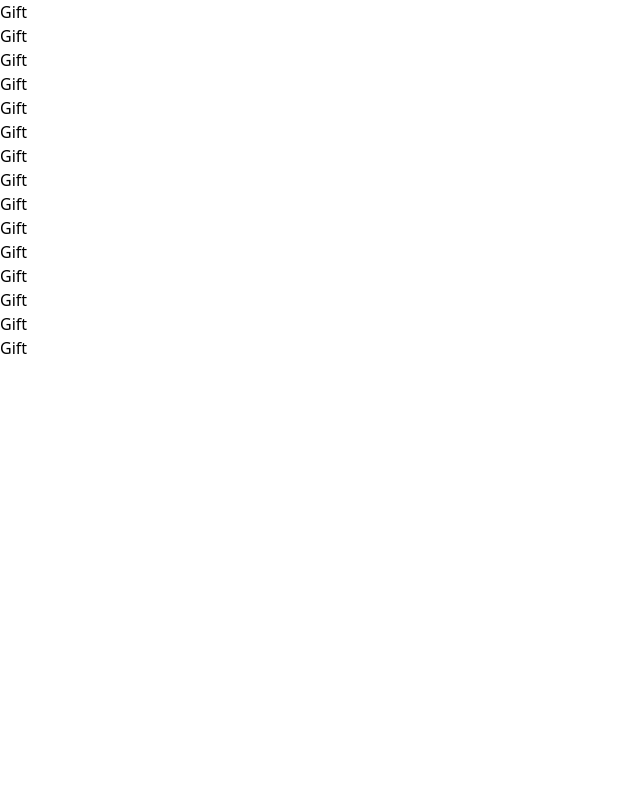
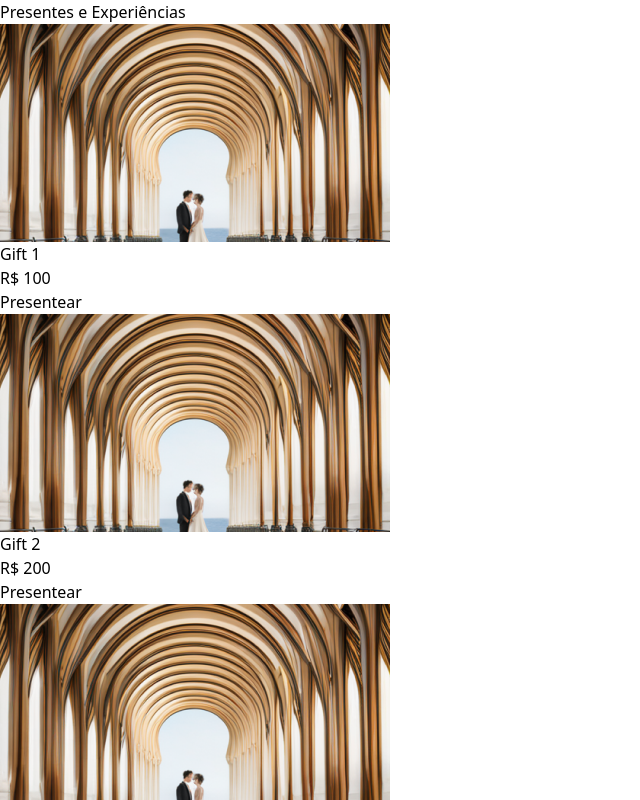
Before and after one commit to pedrojose06/wedding-webapp, a React (Vite) app: page / in a window 1280 px wide. Both pictures are taken after a click on the button "Nos de um presente". Shown: the top 800 px of the page, without its empty margins (0-640 px from the left). Built offline with nearby package versions, Linux system fonts and the light colour scheme.

Commit message:
Include design of gift list

```diff
--- a/public/locales/en/translation.json
+++ b/public/locales/en/translation.json
@@ -7,5 +7,8 @@
     "Nomes": "Clara & Pedro",
     "Data": "Saturday, June 23, 2022",
     "Local": "Bauru - SP",
-    "NosDeUmPresente": "Give us a gift"
+    "NosDeUmPresente": "Give us a gift",
+    "Moeda": "BRL",
+    "PresentesEExperiencias": "Gifts and Experiences",
+    "Presentear": "Gift"
 }
--- a/public/locales/fr/translation.json
+++ b/public/locales/fr/translation.json
@@ -7,5 +7,8 @@
     "Nomes": "Clara & Pedro",
     "Data": "Samedi 23 juin 2024",
     "Local": "Bauru - SP",
-    "NosDeUmPresente": "Offrez-nous un cadeau"
+    "NosDeUmPresente": "Offrez-nous un cadeau",
+    "Moeda": "BRL",
+    "PresentesEExperiencias": "Cadeaux et expériences",
+    "Presentear": "Offrir"
 }
--- a/public/locales/pt/translation.json
+++ b/public/locales/pt/translation.json
@@ -7,5 +7,8 @@
     "Nomes": "Clara & Pedro",
     "Data": "Sabado, 23 de junho de 2024",
     "Local": "Bauru - SP",
-    "NosDeUmPresente": "Nos de um presente"
+    "NosDeUmPresente": "Nos de um presente",
+    "Moeda": "R$",
+    "PresentesEExperiencias": "Presentes e Experiências",
+    "Presentear": "Presentear"
 }
--- a/src/App.tsx
+++ b/src/App.tsx
@@ -20,18 +20,11 @@ function App() {
 	const [page, setPage] = useAtom(activePage);
 
 	const PAGES = {
-		[ACTIVE_PAGE.HOME]: <Home />,
-		[ACTIVE_PAGE.GIFT_LIST]: <GiftList />,
-		[ACTIVE_PAGE.GIFT_DETAIL]: <GiftDetails />,
-		[ACTIVE_PAGE.LANGUAGES]: <ChangeLanguage />,
-	};
-	return (
-		<div className="App">
-			{isMobile ? (
+		[ACTIVE_PAGE.HOME]: (
 			<Suspense
 				fallback={
 					<div className="p-4">
-							<SkeletonLoader count={1} height={250} />
+						<SkeletonLoader count={1} height={200} />
 						<SkeletonLoader
 							count={3}
 							height={40}
@@ -42,8 +35,68 @@ function App() {
 					</div>
 				}
 			>
+				<Home />
+			</Suspense>
+		),
+		[ACTIVE_PAGE.GIFT_LIST]: (
+			<Suspense
+				fallback={
+					<div className="p-4">
+						<SkeletonLoader count={1} height={200} />
+						<SkeletonLoader
+							count={3}
+							height={40}
+							width="50%"
+							className="mt-7"
+						/>
+						<SkeletonLoader count={1} height={70} className="mt-7" />
+					</div>
+				}
+			>
+				<GiftList />
+			</Suspense>
+		),
+		[ACTIVE_PAGE.GIFT_DETAIL]: (
+			<Suspense
+				fallback={
+					<div className="p-4">
+						<SkeletonLoader count={1} height={200} />
+						<SkeletonLoader
+							count={3}
+							height={40}
+							width="50%"
+							className="mt-7"
+						/>
+						<SkeletonLoader count={1} height={70} className="mt-7" />
+					</div>
+				}
+			>
+				<GiftDetails />
+			</Suspense>
+		),
+		[ACTIVE_PAGE.LANGUAGES]: (
+			<Suspense
+				fallback={
+					<div className="p-4">
+						<SkeletonLoader count={1} height={200} />
+						<SkeletonLoader
+							count={3}
+							height={40}
+							width="50%"
+							className="mt-7"
+						/>
+						<SkeletonLoader count={1} height={70} className="mt-7" />
+					</div>
+				}
+			>
+				<ChangeLanguage />
+			</Suspense>
+		),
+	};
+	return (
+		<div className="App">
+			{isMobile ? (
 				<MobileNavigation>{PAGES[page]}</MobileNavigation>
-				</Suspense>
 			) : (
 				PAGES[page]
 			)}
--- a/src/molecules/Gift/Gift.tsx
+++ b/src/molecules/Gift/Gift.tsx
@@ -1,9 +1,30 @@
-export default function Gift() {
+import { useTranslation } from "react-i18next";
+import Button from "../../components/Button/Button";
+import Image from "../../components/Image/Image";
+import { IGifts } from "../../templates/GiftList/GiftList";
+
+export default function Gift({ name, image, price }: IGifts) {
+	const { t } = useTranslation();
 	return (
-		<div className="flex justify-between">
-			<h1>Gift</h1>
-			<h1>Gift</h1>
-			<h1>Gift</h1>
+		<div className="flex justify-between px-4 pt-4 items-center">
+			<div className="flex">
+				<Image
+					src={image}
+					alt={name}
+					className="h-14 w-14 object-cover rounded-lg"
+				/>
+				<div className="flex-col pl-4">
+					<h3 className="bold text-xl">{name}</h3>
+					<div className="text-indigo-400">
+						{t("Moeda")} {price}
+					</div>
+				</div>
+			</div>
+
+			<Button
+				className="bg-gray-200 h-9 w-24 border rounded-3xl"
+				text={t("Presentear")}
+			/>
 		</div>
 	);
 }
--- a/src/templates/GiftList/GiftList.tsx
+++ b/src/templates/GiftList/GiftList.tsx
@@ -1,22 +1,39 @@
+import { useTranslation } from "react-i18next";
 import Gift from "../../molecules/Gift/Gift";
 import { Each } from "../../utils/Each";
 
-interface IGifts {
+export interface IGifts {
 	name: string;
-	img: string;
+	image: string;
 	price: number;
 }
 
 const gifts: IGifts[] = [
-	{ name: "Gift 1", img: "img1.jpg", price: 100 },
-	{ name: "Gift 2", img: "img2.jpg", price: 200 },
-	{ name: "Gift 3", img: "img3.jpg", price: 300 },
-	{ name: "Gift 4", img: "img4.jpg", price: 400 },
-	{ name: "Gift 5", img: "img5.jpg", price: 500 },
+	{ name: "Gift 1", image: "../../../src/assets/png/wedding.png", price: 100 },
+	{ name: "Gift 2", image: "../../../src/assets/png/wedding.png", price: 200 },
+	{ name: "Gift 3", image: "../../../src/assets/png/wedding.png", price: 300 },
+	{ name: "Gift 4", image: "../../../src/assets/png/wedding.png", price: 400 },
+	{ name: "Gift 5", image: "../../../src/assets/png/wedding.png", price: 500 },
 ];
 
 function GiftList() {
-	return <Each of={gifts} render={(item, index) => <Gift />} />;
+	const { t } = useTranslation();
+	return (
+		<>
+			<h1 className="p-4 bold text-2xl">{t("PresentesEExperiencias")}</h1>
+			<Each
+				of={gifts}
+				render={(item, index) => (
+					<Gift
+						key={index}
+						name={item.name}
+						image={item.image}
+						price={item.price}
+					/>
+				)}
+			/>
+		</>
+	);
 }
 
 export default GiftList;
```
Lines whose indentation alone changed are shown as unchanged.
